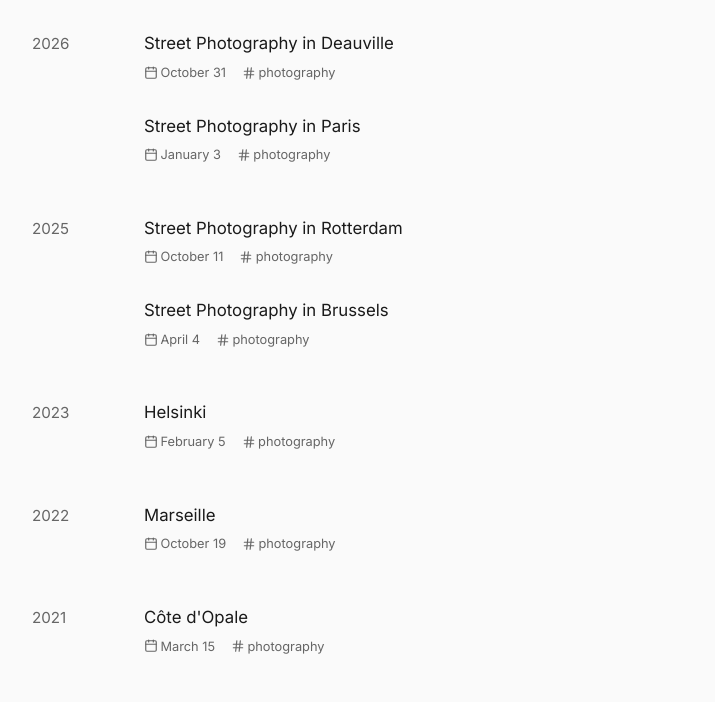
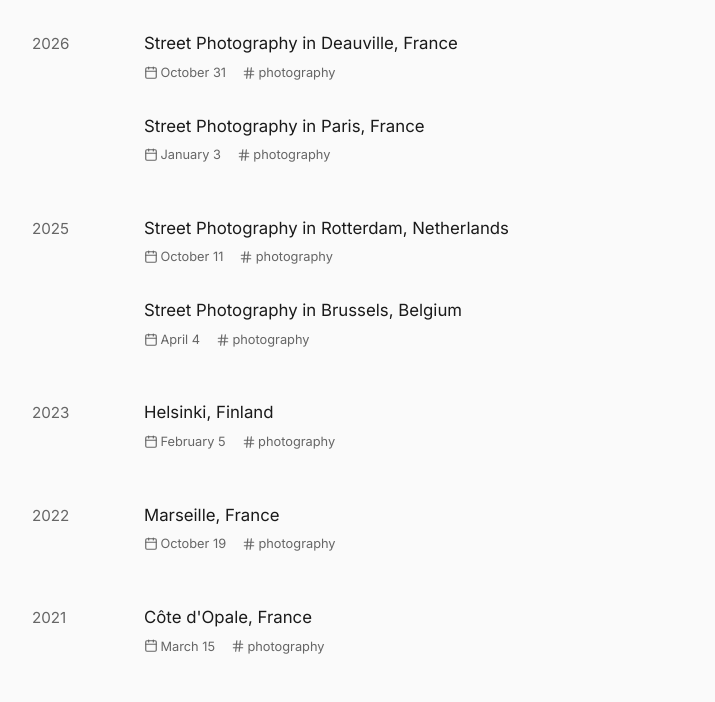
Before and after one commit to ericdaat/ericdaat.github.io, an Astro site: page /blog/tags/photography/ in a window 1280 px wide. Shown: the part 211-913 px from the top of the page, without its empty margins (282-997 px from the left). Built offline with nearby package versions, Linux system fonts and the light colour scheme; Astro itself is replaced by a stand-in of ours.

Commit message:
Add countries to photography article titles

```diff
--- a/src/content/blog/bormes-2017.md
+++ b/src/content/blog/bormes-2017.md
@@ -1,5 +1,5 @@
 ---
-title: "Bormes"
+title: "Bormes les Mimosas, France"
 date: 2017-05-23
 description: "Rocky shores, long exposures, and a Ferris wheel in Bormes."
 tags: ["photography"]
--- a/src/content/blog/brussels-trip.md
+++ b/src/content/blog/brussels-trip.md
@@ -1,5 +1,5 @@
 ---
-title: "Street Photography in Brussels"
+title: "Street Photography in Brussels, Belgium"
 date: 2025-04-04
 description: "Street photography from a trip to Brussels."
 tags: ["photography"]
--- a/src/content/blog/cote-d-opale-2021.md
+++ b/src/content/blog/cote-d-opale-2021.md
@@ -1,5 +1,5 @@
 ---
-title: "Côte d'Opale"
+title: "Côte d'Opale, France"
 date: 2021-03-15
 description: "Beaches, kitesurfers, and countryside along the Côte d'Opale."
 tags: ["photography"]
--- a/src/content/blog/deauville-2026.md
+++ b/src/content/blog/deauville-2026.md
@@ -1,5 +1,5 @@
 ---
-title: "Street Photography in Deauville"
+title: "Street Photography in Deauville, France"
 date: 2026-10-31
 description: "Beach cabins, long shadows, and street photography in Deauville."
 tags: ["photography"]
--- a/src/content/blog/helsinki-2023.md
+++ b/src/content/blog/helsinki-2023.md
@@ -1,5 +1,5 @@
 ---
-title: "Helsinki"
+title: "Helsinki, Finland"
 date: 2023-02-05
 description: "Architecture, shadows, and quiet moments in Helsinki."
 tags: ["photography"]
--- a/src/content/blog/marseille-2022.md
+++ b/src/content/blog/marseille-2022.md
@@ -1,5 +1,5 @@
 ---
-title: "Marseille"
+title: "Marseille, France"
 date: 2022-10-19
 description: "Street scenes, Mediterranean light, and sunsets in Marseille."
 tags: ["photography"]
--- a/src/content/blog/rotterdam-2025.md
+++ b/src/content/blog/rotterdam-2025.md
@@ -1,5 +1,5 @@
 ---
-title: "Street Photography in Rotterdam"
+title: "Street Photography in Rotterdam, Netherlands"
 date: 2025-10-11
 description: "Street photography, deep shadows, and the Cube Houses in Rotterdam."
 tags: ["photography"]
--- a/src/content/blog/street-photography-paris-2026.md
+++ b/src/content/blog/street-photography-paris-2026.md
@@ -1,5 +1,5 @@
 ---
-title: "Street Photography in Paris"
+title: "Street Photography in Paris, France"
 date: 2026-01-03
 description: "Reflections, passersby, and afternoon shadows in Paris."
 tags: ["photography"]
```
